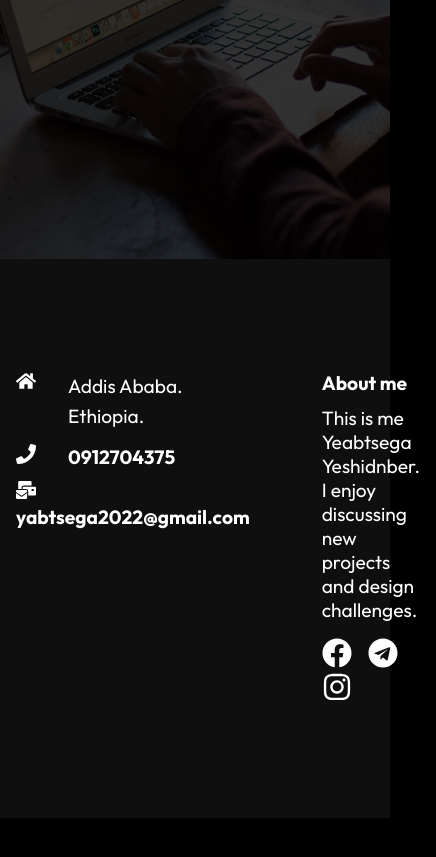
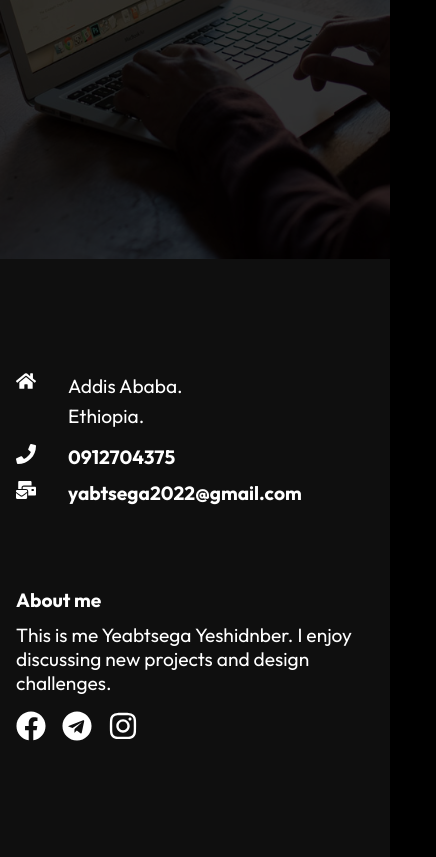
Before and after one commit to yeabtsega45/My-Portfolio, a React (Create React App) app: page / in a window 390 px wide. Shown: the part 585-1442 px from the top of the page, 436 px wide, since content can reach past the window. Before the commit the page ends 1403 px from the top, so only its background shows below. Built offline with nearby package versions, Linux system fonts and the light colour scheme.

Commit message:
adding media query to the footer

```diff
--- a/src/Components/Footer.css
+++ b/src/Components/Footer.css
@@ -34,3 +34,8 @@
 .social {
     margin-top: 1rem;
 }
+@media screen and (max-width: 640px) {
+    .footer-container {
+        grid-template-columns: 1fr;
+    }
+}
```
